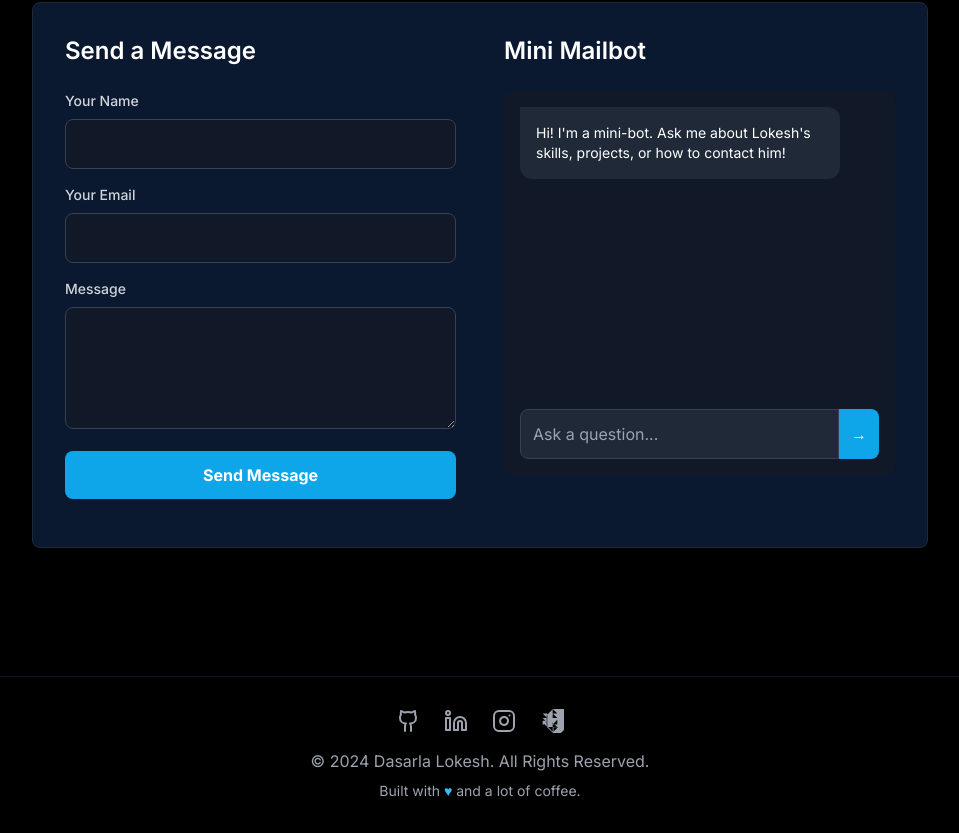
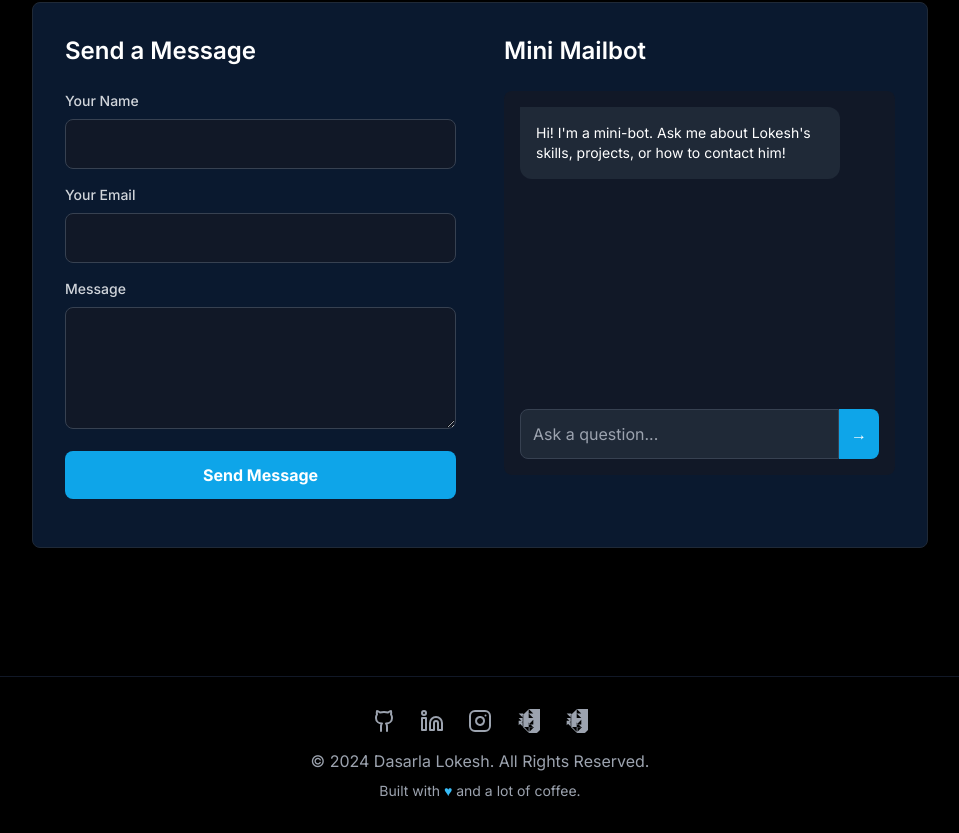
Before and after one commit to LokeshDasarla/personalwebsite, a plain HTML site: page index.html in a window 1280 px wide. Shown: the part 6501-7334 px from the top of the page, without its empty margins (160-1119 px from the left). Drawn offline with nearby package versions, Linux system fonts and the light colour scheme.

Commit message:
Update index.html

```diff
--- a/index.html
+++ b/index.html
@@ -526,7 +526,7 @@
     <footer class="bg-black border-t border-gray-900 py-8">
         <div class="container mx-auto px-6 text-center text-gray-400">
             <div class="flex justify-center gap-6 mb-4">
-                <a href="https://x.com/Lokesh_Dasarla?t=rTTlgrpgQikCnLDiwjCXZg&s=08" target="_blank" class="transition transform hover:scale-125 hover:-translate-y-1">
+                <a href="https://github.com/LokeshDasarla" target="_blank" class="transition transform hover:scale-125 hover:-translate-y-1">
                     <svg xmlns="http://www.w3.org/2000/svg" width="24" height="24" viewBox="0 0 24 24" fill="none" stroke="currentColor" stroke-width="2" stroke-linecap="round" stroke-linejoin="round" class="lucide lucide-github"><path d="M15 22v-4a4.8 4.8 0 0 0-1-3.5c3 0 6-2 6-5.5.08-1.25-.27-2.48-1-3.5.28-1.15.28-2.35 0-3.5 0 0-1 0-3 1.5-2.64-.5-5.36-.5-8 0C6 2 5 2 5 2c-.3 1.15-.3 2.35 0 3.5A5.403 5.403 0 0 0 4 9c0 3.5 3 5.5 6 5.5-.39.49-.68 1.05-.85 1.65-.17.6-.22 1.23-.15 1.85v4"/></svg>
                 </a>
                 <a href="https://linkedin.com/in/lokesh-dasarla" target="_blank" class="transition transform hover:scale-125 hover:-translate-y-1">
@@ -536,6 +536,9 @@
                     <svg xmlns="http://www.w3.org/2000/svg" width="24" height="24" viewBox="0 0 24 24" fill="none" stroke="currentColor" stroke-width="2" stroke-linecap="round" stroke-linejoin="round" class="lucide lucide-instagram"><rect width="20" height="20" x="2" y="2" rx="5" ry="5"/><path d="M16 11.37A4 4 0 1 1 12.63 8 4 4 0 0 1 16 11.37z"/><line x1="17.5" x2="17.51" y1="6.5" y2="6.5"/></svg>
                 </a>
                 <a href="https://leetcode.com/u/Dasarlalokesh/" target="_blank" class="transition transform hover:scale-125 hover:-translate-y-1">
+                    <svg xmlns="http://www.w3.org/2000/svg" width="24" height="24" viewBox="0 0 24 24" fill="currentColor" class="w-6 h-6"><path d="M13.483 0a1.374 1.374 0 0 0-.961.438L7.116 5.844a1.374 1.374 0 0 0-.438.961v10.392a1.374 1.374 0 0 0 .438.961l5.405 5.405a1.374 1.374 0 0 0 .961.438h7.034a1.374 1.374 0 0 0 .961-.438l5.405-5.405a1.374 1.374 0 0 0 .438-.961V.438A1.374 1.374 0 0 0 20.517 0h-7.034ZM18.1 18.102l-4.617 4.617v-4.617h4.617Zm-5.405-1.828V22.69l-4.617-4.617h4.617Zm-5.405-4.526l-4.617 4.617v-4.617h4.617Zm0 1.828V18.1l-4.617-4.617h4.617Zm0-4.525V9.05l-4.617-4.617h4.617Zm0 1.828V13.57l-4.617-4.617h4.617Zm5.405 4.526l4.617-4.617v4.617h-4.617Zm0-1.828V13.57l4.617 4.617h-4.617Zm0-4.526V4.433l4.617 4.617h-4.617Zm0-1.828V.001l4.617 4.617h-4.617Z"/></svg>
+                </a>
+                     <a href="https://x.com/Lokesh_Dasarla?t=rTTlgrpgQikCnLDiwjCXZg&s=08" target="_blank" class="transition transform hover:scale-125 hover:-translate-y-1">
                     <svg xmlns="http://www.w3.org/2000/svg" width="24" height="24" viewBox="0 0 24 24" fill="currentColor" class="w-6 h-6"><path d="M13.483 0a1.374 1.374 0 0 0-.961.438L7.116 5.844a1.374 1.374 0 0 0-.438.961v10.392a1.374 1.374 0 0 0 .438.961l5.405 5.405a1.374 1.374 0 0 0 .961.438h7.034a1.374 1.374 0 0 0 .961-.438l5.405-5.405a1.374 1.374 0 0 0 .438-.961V.438A1.374 1.374 0 0 0 20.517 0h-7.034ZM18.1 18.102l-4.617 4.617v-4.617h4.617Zm-5.405-1.828V22.69l-4.617-4.617h4.617Zm-5.405-4.526l-4.617 4.617v-4.617h4.617Zm0 1.828V18.1l-4.617-4.617h4.617Zm0-4.525V9.05l-4.617-4.617h4.617Zm0 1.828V13.57l-4.617-4.617h4.617Zm5.405 4.526l4.617-4.617v4.617h-4.617Zm0-1.828V13.57l4.617 4.617h-4.617Zm0-4.526V4.433l4.617 4.617h-4.617Zm0-1.828V.001l4.617 4.617h-4.617Z"/></svg>
                 </a>
             </div>
```
